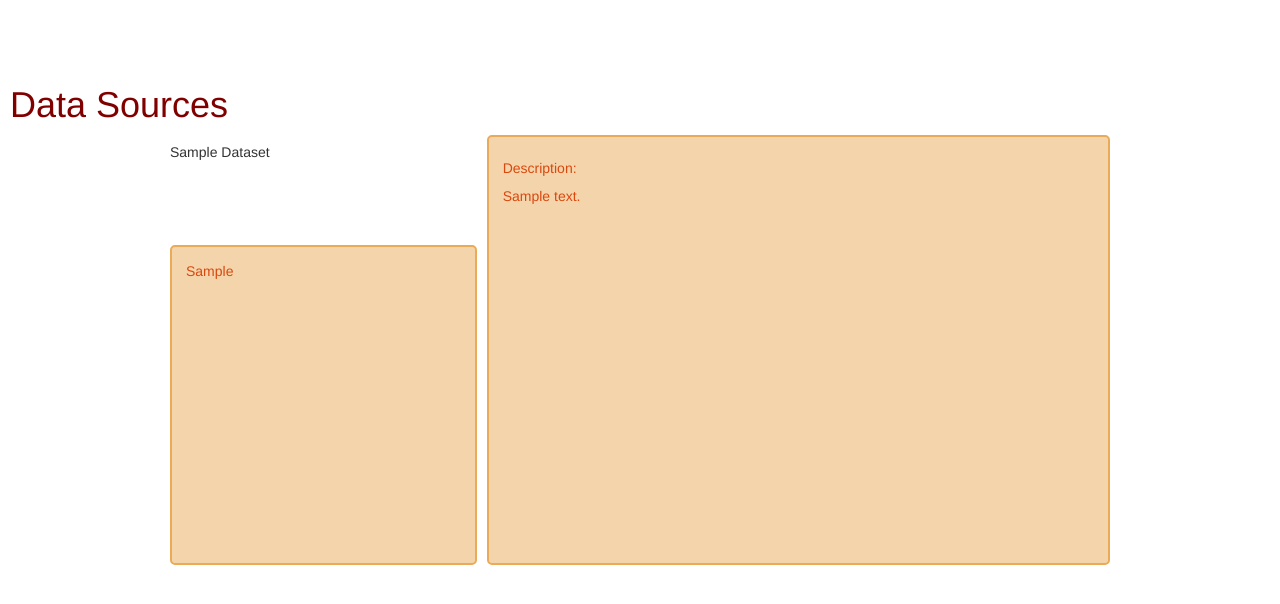
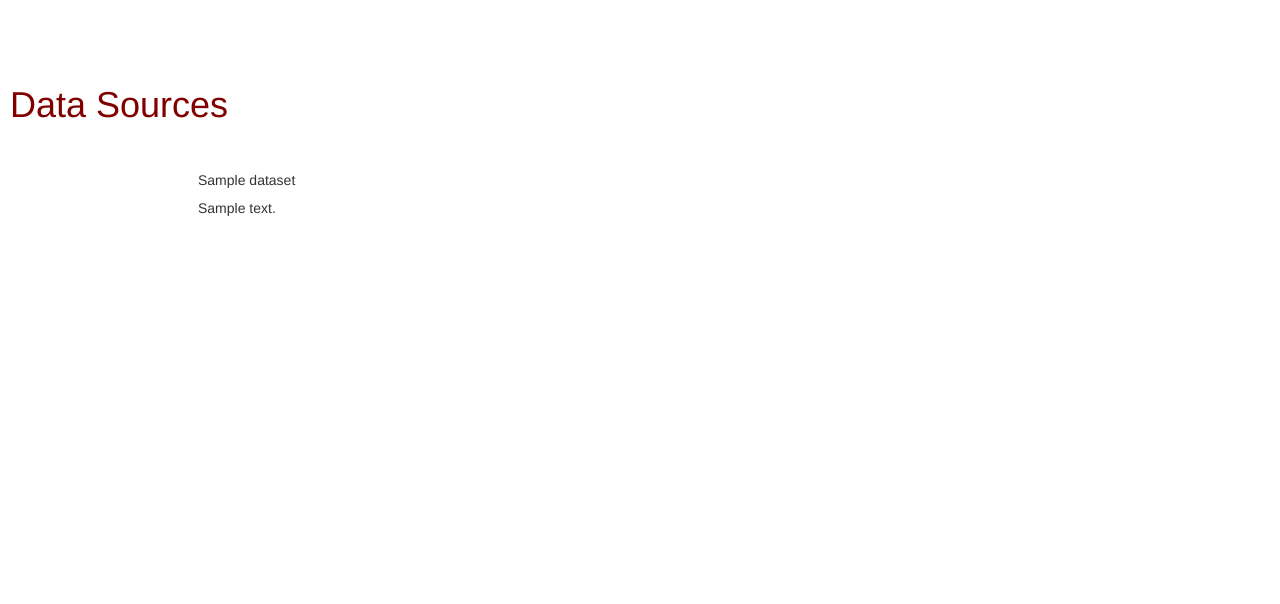
Before and after one commit to ndtallant/DataCensus, a Flask app: template flask_site/templates/index.html in a window 1280 px wide. Shown: the top 604 px of the page. Run offline with Flask 2, Linux system fonts and the light colour scheme; the template is opened without the code that fills it: most values are stand-ins (such as "Sample title", 1, 10 or a date in 2020); some libraries are stand-ins or nearby versions.

Commit message:
Small changes

```diff
--- a/flask_site/static/grids.css
+++ b/flask_site/static/grids.css
@@ -5,11 +5,10 @@
 }
 
 .dataset_grid > div {
-  border: 2px solid rgb(233,171,88);
+ /* border-bottom: 2px solid; */
   border-radius: 5px;
-  background-color: rgba(233,171,88,.5);
+ /* background-color: rgba(233,171,88,.5); */
   padding: 1em;
-  color: #d9480f;
 }
 .dataset_grid {
   display: grid;
@@ -17,6 +16,19 @@
   grid-gap: 10px;
   grid-auto-rows: minmax(100px, auto);
 }
+
+.dataset_content {
+  grid-column: 1 / 6;
+  grid-row: 1 / 3;
+  margin: 1em
+}
+
+.dataset_snippet {
+  grid-column: 1 / 6;
+  grid-row: 3 / 6;
+
+}
+
 .name {
   grid-column: 1 / 2;
   grid-row: 1;
--- a/flask_site/templates/index.html
+++ b/flask_site/templates/index.html
@@ -22,16 +22,10 @@
     <div id="data_loop">
       {% for dataset in datasets %}
       <div class="dataset_grid">
-          <h5 class="name"> {{ dataset.name | title }} </h5>
-          <div class="description">
-            <h5>Description:</h5>
+          <div class="dataset_content">
+          <h5> {{ dataset.name }} </h5>
             <p> {{ dataset.description }} </p>
           </div>
-          {% if dataset._other_attrs %}
-            <div class="other_bits">
-              {{ dataset._other_attrs }}
-            </div>
-          {% endif %}
       </div>
       {% endfor %}
     </div>
```
